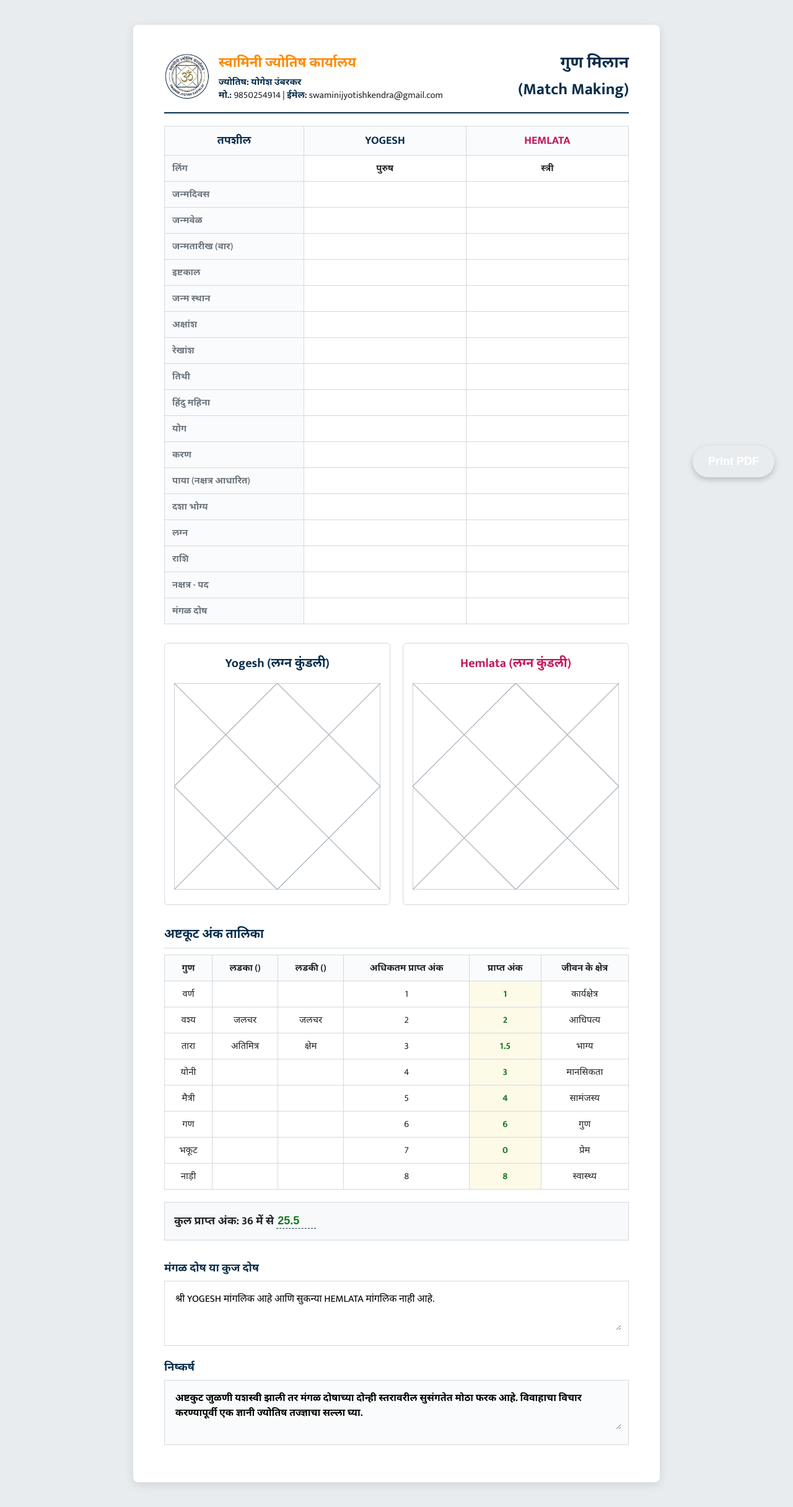
After one commit to prathamk1483/Swamini-Jyotish-Kendra, a Django app: template templates/matchmaking.html in a window 1280 px wide. The commit adds this page. Shown: the whole page at 62% size. Run offline with Django 5.2, Linux system fonts and the light colour scheme; the template is opened without the code that fills it, so the values that code supplies are empty.

Commit message:
Adds matchingMaking

```diff
--- a/backend/urls.py
+++ b/backend/urls.py
@@ -9,7 +9,8 @@ urlpatterns = [
     path('editor/<str:record_id>/', views.kundali_editor, name='edit_kundali'),
     path('api/save/', views.api_save_kundali, name='api_save_kundali'),
     path('api/load/<str:record_id>/', views.api_load_kundali, name='api_load_kundali'),
-    path('api/loadAll/', views.api_load_all, name='api_load_all'), # <--- NEW ENDPOINT
+    path('api/loadAll/', views.api_load_all, name='api_load_all'),
     path('login/', views.login_view, name='login'),
     path('logout/', views.logout_view, name='logout'),
+    path('matchmaking/', views.matchmaking_view, name='matchmaking'),
 ]
--- a/backend/views.py
+++ b/backend/views.py
@@ -217,3 +217,8 @@ def api_load_all(request):
             return JsonResponse({'status': 'error', 'message': str(e)}, status=500)
 
     return JsonResponse({'status': 'error', 'message': 'Invalid method'}, status=400)
+
+@manual_login_required
+def matchmaking_view(request):
+    # Renders the matchmaking page. The JS will pull the specific IDs from the URL.
+    return render(request, 'matchmaking.html')
--- /dev/null
+++ b/templates/matchmaking.html
@@ -0,0 +1,344 @@
+{% load static %}
+<!DOCTYPE html>
+<html lang="mr">
+<head>
+    <meta charset="UTF-8">
+    <meta name="viewport" content="width=device-width, initial-scale=1.0">
+    <title>Jyotish Karyalay - Match Making</title>
+    <link href="https://fonts.googleapis.com/css2?family=Mukta:wght@400;600;700&family=Noto+Sans+Devanagari:wght@400;600;700&family=Poppins:wght@400;600&display=swap" rel="stylesheet">
+    <style>
+        :root {
+            --primary-blue: #0A2E4B;
+            --accent-green: #187A22;
+            --border-color: #D3D9DE;
+            --bg-color: #F8F9FA;
+            --text-dark: #212529;
+            --text-muted: #6C757D;
+        }
+
+        body { font-family: 'Mukta', 'Noto Sans Devanagari', sans-serif; margin: 0; padding: 40px; background-color: #e9ecef; color: var(--text-dark); -webkit-print-color-adjust: exact; print-color-adjust: exact; display: flex; justify-content: center; align-items: flex-start; min-height: 100vh;}
+
+        .page-container { width: 850px; background: white; padding: 40px 50px; box-shadow: 0 4px 15px rgba(0,0,0,0.1); border-radius: 8px; box-sizing: border-box; }
+
+        /* HEADER */
+        .page-header { display: flex; justify-content: space-between; align-items: center; border-bottom: 2px solid var(--primary-blue); padding-bottom: 15px; margin-bottom: 20px; }
+        .header-left { display: flex; align-items: center; gap: 15px; }
+        .logo { height: 75px; width: auto; object-fit: contain; }
+        .logo-area { font-size: 22px; font-weight: 700; color: rgb(255, 136, 0); margin-bottom: 2px; }
+        .contact-details { font-size: 15px; line-height: 1.4; }
+        .contact-details strong { color: var(--primary-blue); }
+        .main-heading { font-size: 26px; color: var(--primary-blue); margin: 0; text-align: right;}
+
+        /* DETAILS TABLE (Side by Side) */
+        .comparison-table { width: 100%; border-collapse: collapse; margin-bottom: 30px; border: 1px solid var(--border-color); }
+        .comparison-table th, .comparison-table td { border: 1px solid var(--border-color); padding: 8px 12px; font-size: 15px; }
+        .comparison-table th { background-color: #fafbfc; color: var(--primary-blue); font-weight: bold; text-align: center; font-size: 18px; text-transform: uppercase;}
+        .comparison-table td:first-child { width: 30%; background-color: #fafbfc; font-weight: 600; color: var(--text-muted); }
+        .comparison-table td:nth-child(2), .comparison-table td:nth-child(3) { width: 35%; text-align: center; font-weight: 600; }
+
+        /* CHARTS SECTION */
+        .charts-container { display: flex; justify-content: space-between; gap: 20px; margin-bottom: 30px; page-break-inside: avoid; }
+        .chart-box { flex: 1; text-align: center; border: 1px solid var(--border-color); padding: 15px; border-radius: 6px; }
+        .chart-box h3 { margin: 0 0 15px 0; color: var(--primary-blue); font-size: 20px;}
+        .svg-chart { width: 100%; height: auto; max-width: 350px; display: inline-block; }
+        .chart-lines { stroke: #a0aab5; stroke-width: 1; fill: none; }
+        .chart-num { font-size: 11px; fill: #6C757D; font-weight: bold; }
+        .chart-planet { font-size: 13px; fill: var(--primary-blue); font-weight: 600; }
+
+        /* ASHTAKOOT TABLE */
+        .section-title { font-size: 20px; color: var(--primary-blue); margin-bottom: 10px; font-weight: bold; border-bottom: 1px solid var(--border-color); padding-bottom: 5px; page-break-before: always;}
+        .ashtakoot-table { width: 100%; border-collapse: collapse; margin-bottom: 20px; border: 1px solid var(--border-color); }
+        .ashtakoot-table th, .ashtakoot-table td { border: 1px solid var(--border-color); padding: 8px 12px; font-size: 15px; text-align: center; }
+        .ashtakoot-table th { background-color: #fafbfc; color: var(--text-dark); }
+
+        .editable-cell { background-color: #fdfae8; outline: none; font-weight: bold; color: var(--accent-green); cursor: text; transition: background 0.2s;}
+        .editable-cell:focus { background-color: #fff; box-shadow: inset 0 0 0 2px var(--primary-blue); }
+
+        .total-score-box { background-color: #f8f9fa; padding: 15px; font-size: 18px; font-weight: bold; border: 1px solid var(--border-color); margin-bottom: 30px; }
+        .total-score-input { border: none; background: transparent; font-size: 18px; font-weight: bold; color: var(--accent-green); outline: none; width: 60px; border-bottom: 1px dashed var(--primary-blue);}
+
+        /* TEXT BOXES */
+        .text-box-container { border: 1px solid var(--border-color); padding: 15px; margin-bottom: 20px; }
+        .editable-textarea { width: 100%; min-height: 60px; font-size: 16px; border: none; outline: none; font-family: inherit; resize: vertical; line-height: 1.5;}
+
+        /* PRINT STYLES */
+        @media print {
+            @page { size: A4 portrait; margin: 10mm; }
+            body { background: white; padding: 0; }
+            .page-container { box-shadow: none; padding: 0; width: 100%; }
+            .editable-cell, .total-score-input { background: transparent; border-bottom: none; }
+            .print-btn { display: none; }
+        }
+
+        .print-btn { position: fixed; bottom: 30px; right: 30px; background-color: var(--accent-orange); color: white; border: none; padding: 15px 25px; font-size: 18px; font-weight: bold; border-radius: 50px; cursor: pointer; box-shadow: 0 4px 10px rgba(0,0,0,0.2); }
+    </style>
+</head>
+<body>
+
+    <button class="print-btn" onclick="window.print()">Print PDF</button>
+
+    <div class="page-container">
+        <header class="page-header">
+            <div class="header-left">
+                <img class="logo" src="{% static 'assets/Logos/SwaminiLogo.png' %}" alt="Logo">
+                <div class="header-info">
+                    <div class="logo-area">स्वामिनी ज्योतिष कार्यालय</div>
+                    <div class="contact-details">
+                        <strong>ज्योतिष: योगेश उंबरकर</strong><br>
+                        <strong>मो.:</strong> 9850254914 | <strong>ईमेल:</strong> swaminijyotishkendra@gmail.com
+                    </div>
+                </div>
+            </div>
+            <div class="header-right">
+                <h1 class="main-heading">गुण मिलान<br>(Match Making)</h1>
+            </div>
+        </header>
+
+        <table class="comparison-table">
+            <thead>
+                <tr>
+                    <th>तपशील</th>
+                    <th id="boyNameHeader" style="color: var(--primary-blue);">YOGESH</th>
+                    <th id="girlNameHeader" style="color: #c2185b;">HEMLATA</th>
+                </tr>
+            </thead>
+            <tbody>
+                <tr><td>लिंग</td><td>पुरुष</td><td>स्त्री</td></tr>
+                <tr><td>जन्मदिवस</td><td id="boyDate"></td><td id="girlDate"></td></tr>
+                <tr><td>जन्मवेळ</td><td id="boyTime"></td><td id="girlTime"></td></tr>
+                <tr><td>जन्मतारीख (वार)</td><td id="boyDay"></td><td id="girlDay"></td></tr>
+                <tr><td>इष्टकाल</td><td id="boyIsht"></td><td id="girlIsht"></td></tr>
+                <tr><td>जन्म स्थान</td><td id="boyPlace"></td><td id="girlPlace"></td></tr>
+                <tr><td>अक्षांश</td><td id="boyLat"></td><td id="girlLat"></td></tr>
+                <tr><td>रेखांश</td><td id="boyLon"></td><td id="girlLon"></td></tr>
+                <tr><td>तिथी</td><td id="boyTithi"></td><td id="girlTithi"></td></tr>
+                <tr><td>हिंदु महिना</td><td id="boyMonth"></td><td id="girlMonth"></td></tr>
+                <tr><td>योग</td><td id="boyYog"></td><td id="girlYog"></td></tr>
+                <tr><td>करण</td><td id="boyKaran"></td><td id="girlKaran"></td></tr>
+                <tr><td>पाया (नक्षत्र आधारित)</td><td id="boyPaya"></td><td id="girlPaya"></td></tr>
+                <tr><td>दशा भोग्य</td><td id="boyDasha"></td><td id="girlDasha"></td></tr>
+                <tr><td>लग्न</td><td id="boyLagna"></td><td id="girlLagna"></td></tr>
+                <tr><td>राशि</td><td id="boyRashi"></td><td id="girlRashi"></td></tr>
+                <tr><td>नक्षत्र - पद</td><td id="boyNakshatra"></td><td id="girlNakshatra"></td></tr>
+                <tr><td>मंगळ दोष</td><td id="boyMangal" style="font-weight: bold;"></td><td id="girlMangal" style="font-weight: bold;"></td></tr>
+            </tbody>
+        </table>
+
+        <div class="charts-container">
+            <div class="chart-box">
+                <h3 id="boyChartTitle">Yogesh (लग्न कुंडली)</h3>
+                <svg class="svg-chart" viewBox="0 0 300 300">
+                    <rect x="0" y="0" width="300" height="300" class="chart-lines"/>
+                    <line x1="0" y1="0" x2="300" y2="300" class="chart-lines"/>
+                    <line x1="300" y1="0" x2="0" y2="300" class="chart-lines"/>
+                    <polygon points="150,0 300,150 150,300 0,150" class="chart-lines"/>
+                    <g id="boyChartNums"></g>
+                    <g id="boyChartPlanets"></g>
+                </svg>
+            </div>
+            <div class="chart-box">
+                <h3 id="girlChartTitle" style="color:#c2185b;">Hemlata (लग्न कुंडली)</h3>
+                <svg class="svg-chart" viewBox="0 0 300 300">
+                    <rect x="0" y="0" width="300" height="300" class="chart-lines"/>
+                    <line x1="0" y1="0" x2="300" y2="300" class="chart-lines"/>
+                    <line x1="300" y1="0" x2="0" y2="300" class="chart-lines"/>
+                    <polygon points="150,0 300,150 150,300 0,150" class="chart-lines"/>
+                    <g id="girlChartNums"></g>
+                    <g id="girlChartPlanets"></g>
+                </svg>
+            </div>
+        </div>
+
+        <div class="section-title">अष्टकूट अंक तालिका</div>
+        <table class="ashtakoot-table">
+            <thead>
+                <tr>
+                    <th>गुण</th>
+                    <th>लडका (<span id="boyColName"></span>)</th>
+                    <th>लडकी (<span id="girlColName"></span>)</th>
+                    <th>अधिकतम प्राप्त अंक</th>
+                    <th>प्राप्त अंक</th>
+                    <th>जीवन के क्षेत्र</th>
+                </tr>
+            </thead>
+            <tbody>
+                <tr><td>वर्ण</td><td id="bVarna"></td><td id="gVarna"></td><td>1</td><td contenteditable="true" class="editable-cell">1</td><td>कार्यक्षेत्र</td></tr>
+                <tr><td>वश्य</td><td contenteditable="true">जलचर</td><td contenteditable="true">जलचर</td><td>2</td><td contenteditable="true" class="editable-cell">2</td><td>आधिपत्य</td></tr>
+                <tr><td>तारा</td><td contenteditable="true">अतिमित्र</td><td contenteditable="true">क्षेम</td><td>3</td><td contenteditable="true" class="editable-cell">1.5</td><td>भाग्य</td></tr>
+                <tr><td>योनी</td><td id="bYoni"></td><td id="gYoni"></td><td>4</td><td contenteditable="true" class="editable-cell">3</td><td>मानसिकता</td></tr>
+                <tr><td>मैत्री</td><td id="bMaitri"></td><td id="gMaitri"></td><td>5</td><td contenteditable="true" class="editable-cell">4</td><td>सामंजस्य</td></tr>
+                <tr><td>गण</td><td id="bGan"></td><td id="gGan"></td><td>6</td><td contenteditable="true" class="editable-cell">6</td><td>गुण</td></tr>
+                <tr><td>भकूट</td><td id="bBhakut"></td><td id="gBhakut"></td><td>7</td><td contenteditable="true" class="editable-cell">0</td><td>प्रेम</td></tr>
+                <tr><td>नाड़ी</td><td id="bNaadi"></td><td id="gNaadi"></td><td>8</td><td contenteditable="true" class="editable-cell">8</td><td>स्वास्थ्य</td></tr>
+            </tbody>
+        </table>
+
+        <div class="total-score-box">
+            कुल प्राप्त अंक: 36 में से <input type="text" class="total-score-input" value="25.5">
+        </div>
+
+        <h3 style="font-size: 18px; color: var(--primary-blue); margin-bottom: 5px;">मंगळ दोष या कुज दोष</h3>
+        <div class="text-box-container">
+            <textarea class="editable-textarea" spellcheck="false" id="mangalConclusion">श्री YOGESH मांगलिक आहे आणि सुकन्या HEMLATA मांगलिक नाही आहे.</textarea>
+        </div>
+
+        <h3 style="font-size: 18px; color: var(--primary-blue); margin-bottom: 5px;">निष्कर्ष</h3>
+        <div class="text-box-container" style="background-color: #fafbfc;">
+            <textarea class="editable-textarea" style="background-color: transparent; font-weight: bold;" spellcheck="false">अष्टकुट जुळणी यशस्वी झाली तर मंगळ दोषाच्या दोन्ही स्तरावरील सुसंगतेत मोठा फरक आहे. विवाहाचा विचार करण्यापूर्वी एक ज्ञानी ज्योतिष तज्ज्ञाचा सल्ला घ्या.</textarea>
+        </div>
+
+    </div>
+
+    <script>
+        const rashiMap = {"मेष": 1, "वृषभ": 2, "मिथुन": 3, "कर्क": 4, "सिंह": 5, "कन्या": 6, "तुला": 7, "वृश्चिक": 8, "धनु": 9, "मकर": 10, "कुंभ": 11, "मीन": 12};
+        const planetsList = ["सूर्य", "चन्द्र", "मंगळ", "बुध", "गुरु", "शुक्र", "शनि", "राहू", "केतु", "अरुण", "वरुण", "यम"];
+        const numCoords = [{x: 275, y: 65}, {x: 235, y: 25}, {x: 150, y: 25}, {x: 65, y: 25}, {x: 25, y: 65}, {x: 40, y: 155}, {x: 25, y: 245}, {x: 65, y: 285}, {x: 150, y: 285}, {x: 235, y: 285}, {x: 275, y: 245}, {x: 260, y: 155}];
+        const houseCoords = { 1: {x: 150, y: 75}, 2: {x: 75, y: 45}, 3: {x: 45, y: 95}, 4: {x: 80, y: 155}, 5: {x: 45, y: 215}, 6: {x: 75, y: 265}, 7: {x: 150, y: 230}, 8: {x: 225, y: 265}, 9: {x: 255, y: 215}, 10: {x: 220, y: 155}, 11: {x: 255, y: 95}, 12: {x: 225, y: 45} };
+
+        document.addEventListener('DOMContentLoaded', function() {
+            const urlParams = new URLSearchParams(window.location.search);
+            const boyId = urlParams.get('boy');
+            const girlId = urlParams.get('girl');
+
+            if(boyId && girlId) {
+                Promise.all([
+                    fetch(`/api/load/${boyId}/`).then(r => r.json()),
+                    fetch(`/api/load/${girlId}/`).then(r => r.json())
+                ]).then(([boyRes, girlRes]) => {
+                    if(boyRes.status === 'success' && girlRes.status === 'success') {
+                        populateData(boyRes.form_data, 'boy');
+                        populateData(girlRes.form_data, 'girl');
+
+                        generateChart(boyRes.form_data, 'boy');
+                        generateChart(girlRes.form_data, 'girl');
+
+                        // Auto-generate Mangal Dosh text
+                        const bName = boyRes.form_data.clientName.split(" ")[0].toUpperCase();
+                        const gName = girlRes.form_data.clientName.split(" ")[0].toUpperCase();
+                        const bMangal = boyRes.form_data.mangalDosh ? "मांगलिक आहे" : "मांगलिक नाही";
+                        const gMangal = girlRes.form_data.mangalDosh ? "मांगलिक आहे" : "मांगलिक नाही";
+                        document.getElementById('mangalConclusion').value = `श्री ${bName} ${bMangal} आणि सुकन्या ${gName} ${gMangal} आहे.`;
+                    } else {
+                        alert("Error loading Kundali data.");
+                    }
+                });
+            } else {
+                alert("Invalid parameters. Please select Kundalis from Dashboard.");
+            }
+        });
+
+        function extractVal(data, key) { return data.dynamicControls && data.dynamicControls[key] ? data.dynamicControls[key] : "-"; }
+        function cleanRashi(r) { return (r && r.includes(" ")) ? r.split(" ")[1] : r; }
+
+        function populateData(data, prefix) {
+            const name = data.clientName ? data.clientName.split(" ")[0].toUpperCase() : "UNKNOWN";
+            document.getElementById(`${prefix}NameHeader`).textContent = name;
+            document.getElementById(`${prefix}ChartTitle`).textContent = `${name} (लग्न कुंडली)`;
+            if(prefix === 'boy') document.getElementById('boyColName').textContent = name;
+            if(prefix === 'girl') document.getElementById('girlColName').textContent = name;
+
+            document.getElementById(`${prefix}Date`).textContent = data.clientDate || "-";
+            document.getElementById(`${prefix}Time`).textContent = data.clientTime || "-";
+            document.getElementById(`${prefix}Day`).textContent = extractVal(data, 'PanchangDay');
+            document.getElementById(`${prefix}Isht`).textContent = `${data.ishtY}:${data.ishtM}:${data.ishtD}`;
+            document.getElementById(`${prefix}Place`).textContent = data.clientPlace || "-";
+            document.getElementById(`${prefix}Lat`).textContent = data.clientLat || "-";
+            document.getElementById(`${prefix}Lon`).textContent = data.clientLon || "-";
+            document.getElementById(`${prefix}Tithi`).textContent = extractVal(data, 'Tithi');
+            document.getElementById(`${prefix}Month`).textContent = data.isAdhik ? data.adhikMonth : extractVal(data, 'PanchangMonth');
+            document.getElementById(`${prefix}Yog`).textContent = extractVal(data, 'Yog');
+            document.getElementById(`${prefix}Karan`).textContent = extractVal(data, 'Karan');
+            document.getElementById(`${prefix}Paya`).textContent = extractVal(data, 'NakshtraPaya');
+            document.getElementById(`${prefix}Dasha`).textContent = `${data.bhogyaPlanet} ${data.bhogyaY}y ${data.bhogyaM}m ${data.bhogyaD}d`;
+            document.getElementById(`${prefix}Lagna`).textContent = extractVal(data, 'Lagna');
+            document.getElementById(`${prefix}Rashi`).textContent = cleanRashi(extractVal(data, 'Rashi'));
+            document.getElementById(`${prefix}Nakshatra`).textContent = extractVal(data, 'NakshatraPada');
+
+            const isMangal = data.mangalDosh;
+            const mangalEl = document.getElementById(`${prefix}Mangal`);
+            mangalEl.textContent = isMangal ? "होय (Yes)" : "नाही (No)";
+            mangalEl.style.color = isMangal ? "#dc3545" : "inherit";
+
+            // Ashtakoot Mapping
+            document.getElementById(`${prefix.charAt(0)}Varna`).textContent = extractVal(data, 'Varna');
+            document.getElementById(`${prefix.charAt(0)}Yoni`).textContent = extractVal(data, 'Yoni');
+            document.getElementById(`${prefix.charAt(0)}Gan`).textContent = extractVal(data, 'Gan');
+            document.getElementById(`${prefix.charAt(0)}Naadi`).textContent = extractVal(data, 'Naadi');
+            document.getElementById(`${prefix.charAt(0)}Bhakut`).textContent = cleanRashi(extractVal(data, 'Rashi'));
+            document.getElementById(`${prefix.charAt(0)}Maitri`).textContent = extractVal(data, 'RashiSwami');
+        }
+
+        function generateChart(data, prefix) {
+            const lagnaName = extractVal(data, 'Lagna');
+            let lagnaNum = rashiMap[lagnaName] || 1;
+
+            const numsGroup = document.getElementById(`${prefix}ChartNums`);
+            numsGroup.innerHTML = "";
+            for(let i=0; i<12; i++) {
+                let num = lagnaNum + i;
+                if(num > 12) num -= 12;
+                // Determine target coordinate index (1st house is idx 2, goes anti-clockwise)
+                let posIdx = (2 - i + 12) % 12;
+                let t = document.createElementNS("http://www.w3.org/2000/svg", "text");
+                t.setAttribute("x", numCoords[posIdx].x);
+                t.setAttribute("y", numCoords[posIdx].y);
+                t.setAttribute("text-anchor", "middle");
+                t.setAttribute("class", "chart-num");
+                t.textContent = num;
+                numsGroup.appendChild(t);
+            }
+
+            let houses = { 1:[], 2:[], 3:[], 4:[], 5:[], 6:[], 7:[], 8:[], 9:[], 10:[], 11:[], 12:[] };
+
+            planetsList.forEach(pId => {
+                let rSelect = extractVal(data, `Rashi_${pId}`);
+                if(rSelect !== "-") {
+                    let pRashi = rSelect.split(" ")[1] || rSelect;
+                    if(pRashi === "कुम्भ") pRashi = "कुंभ";
+                    let pNum = rashiMap[pRashi];
+                    if(pNum) {
+                        let houseNum = (pNum - lagnaNum + 12) % 12 + 1;
+                        let suffix = "";
+                        if(data.vakri && data.vakri.includes(pId)) suffix += "*";
+                        if(data.asta && data.asta.includes(pId)) suffix += "^";
+                        houses[houseNum].push(pId + suffix);
+                    }
+                }
+            });
+
+            const pGroup = document.getElementById(`${prefix}ChartPlanets`);
+            pGroup.innerHTML = "";
+            for(let h=1; h<=12; h++) {
+                if(houses[h].length > 0) {
+                    let itemsPerLine = houses[h].length > 4 ? 3 : 2;
+                    let fontSize = houses[h].length > 4 ? 10 : 12;
+                    let lineHeight = houses[h].length > 4 ? 12 : 14;
+
+                    let lines = [];
+                    for(let i=0; i<houses[h].length; i+=itemsPerLine) {
+                        lines.push(houses[h].slice(i, i+itemsPerLine).join(' '));
+                    }
+
+                    let yOffset = ((lines.length - 1) * (lineHeight / 2));
+                    let textEl = document.createElementNS("http://www.w3.org/2000/svg", "text");
+                    textEl.setAttribute("x", houseCoords[h].x);
+                    textEl.setAttribute("y", houseCoords[h].y - yOffset);
+                    textEl.setAttribute("text-anchor", "middle");
+                    textEl.setAttribute("class", "chart-planet");
+                    textEl.style.fontSize = fontSize + "px";
+                    if(prefix === 'girl') textEl.style.fill = "#c2185b";
+
+                    lines.forEach((line, index) => {
+                        let tspan = document.createElementNS("http://www.w3.org/2000/svg", "tspan");
+                        tspan.setAttribute("x", houseCoords[h].x);
+                        if(index > 0) tspan.setAttribute("dy", lineHeight);
+                        tspan.textContent = line;
+                        textEl.appendChild(tspan);
+                    });
+                    pGroup.appendChild(textEl);
+                }
+            }
+        }
+    </script>
+</body>
+</html>
```
Also changed, not shown: templates/dashboard.html (+104 -148 lines).
